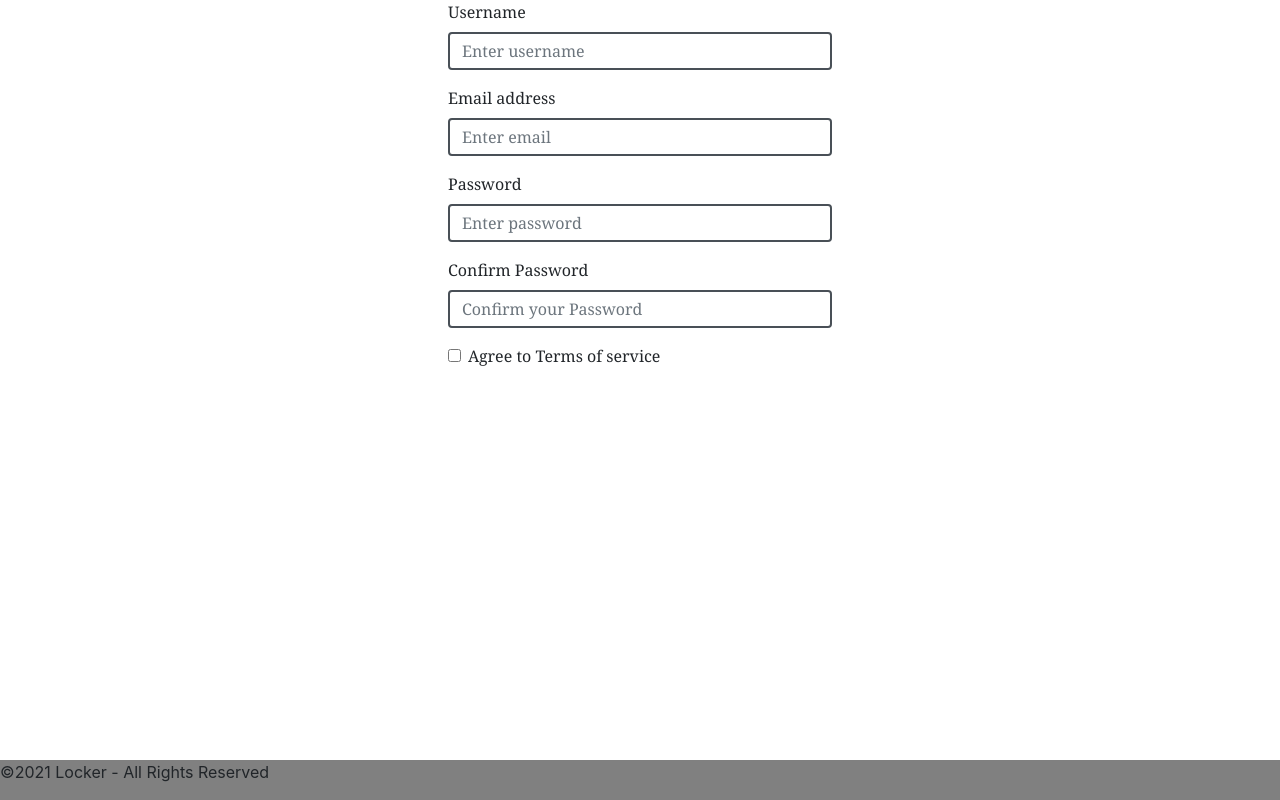
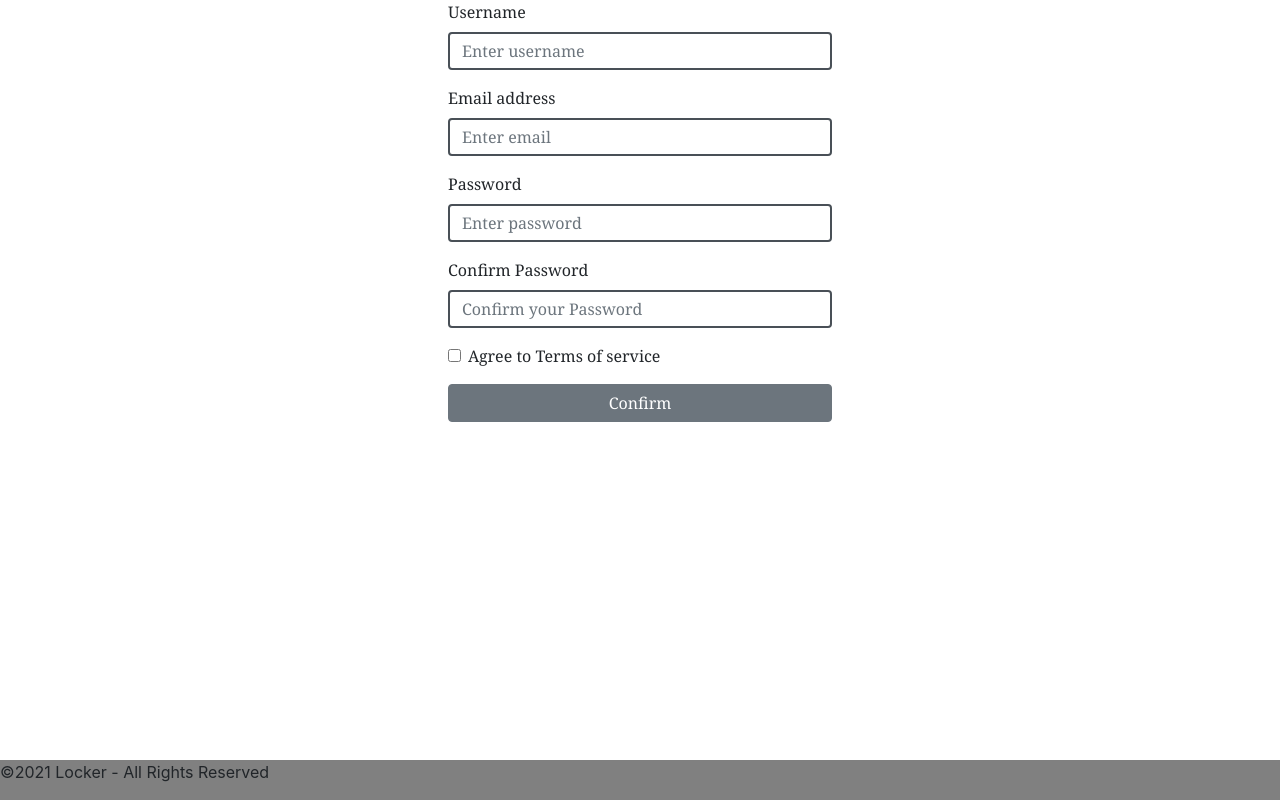
Before and after one commit to alexisbernier/locker-project, a React (Create React App) app: page / in a window 1280 px wide. Built offline with nearby package versions, Linux system fonts and the light colour scheme.

Commit message:
feat: changed SignUpPage structure

```diff
--- a/src/pages/SignUpPage.js
+++ b/src/pages/SignUpPage.js
@@ -1,20 +1,25 @@
 import EmailForm from "../components/forms/EmailForm";
 import PasswordForm from "../components/forms/PasswordForm";
 import ConfirmPasswordForm from "../components/forms/ConfirmPasswordForm";
-import Checkbox from "../components/forms/Checkbox";
 import UserNameForm from "../components/forms/UserNameForm";
 import Footer from "../components/Footer";
+import Checkbox from "../components/forms/Checkbox";
+import Btn from "../components/buttons/Button";
+import styled from "@emotion/styled";
+
+const Container = styled.form``;
 
 const SignUpPage = () => {
   return (
-    <>
+    <Container>
       <UserNameForm />
       <EmailForm />
       <PasswordForm />
       <ConfirmPasswordForm />
       <Checkbox />
+      <Btn />
       <Footer />
-    </>
+    </Container>
   );
 };
 
```
